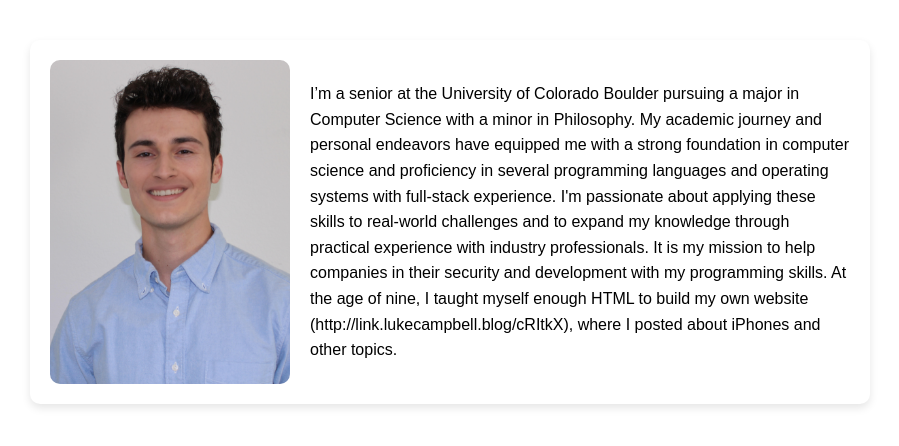
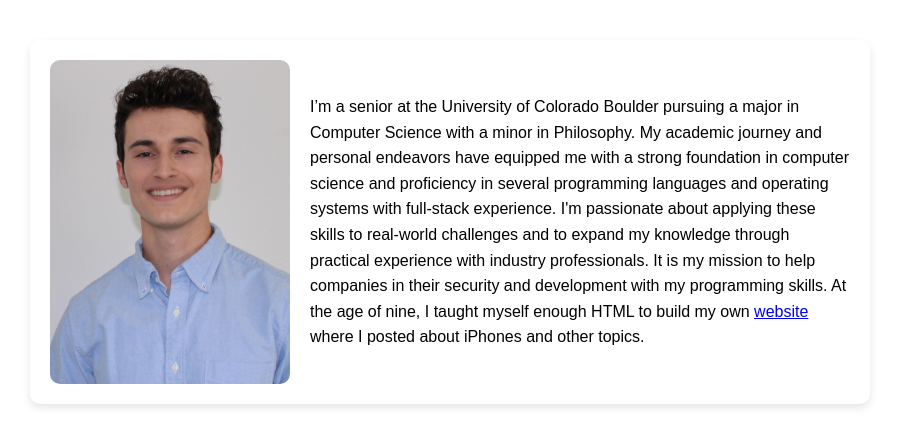
Before and after one commit to Supream/Supream.github.io, a plain HTML site: page about.html in a window 1280 px wide. Shown: the part 178-624 px from the top of the page, without its empty margins (190-1089 px from the left). Drawn offline with Linux system fonts and the light colour scheme.

Commit message:
Update about.html
hyperlink

```diff
--- a/about.html
+++ b/about.html
@@ -45,7 +45,7 @@
         <div class="content">
             <p>I’m a senior at the University of Colorado Boulder pursuing a major in Computer Science with a minor in Philosophy. My academic journey and personal endeavors have equipped me with a strong foundation in computer science and proficiency in several programming languages and operating systems with full-stack experience. I'm passionate about applying these skills to real-world challenges and to expand my knowledge through practical experience with industry professionals. It is my mission to help companies in their security and development with my programming skills.
 
-At the age of nine, I taught myself enough HTML to build my own website (http://link.lukecampbell.blog/cRItkX), where I posted about iPhones and other topics.</p>
+At the age of nine, I taught myself enough HTML to build my own <a href="http://link.lukecampbell.blog/cRItkX">website</a> where I posted about iPhones and other topics.</p>
         </div>
     </div>
 </body>
```
